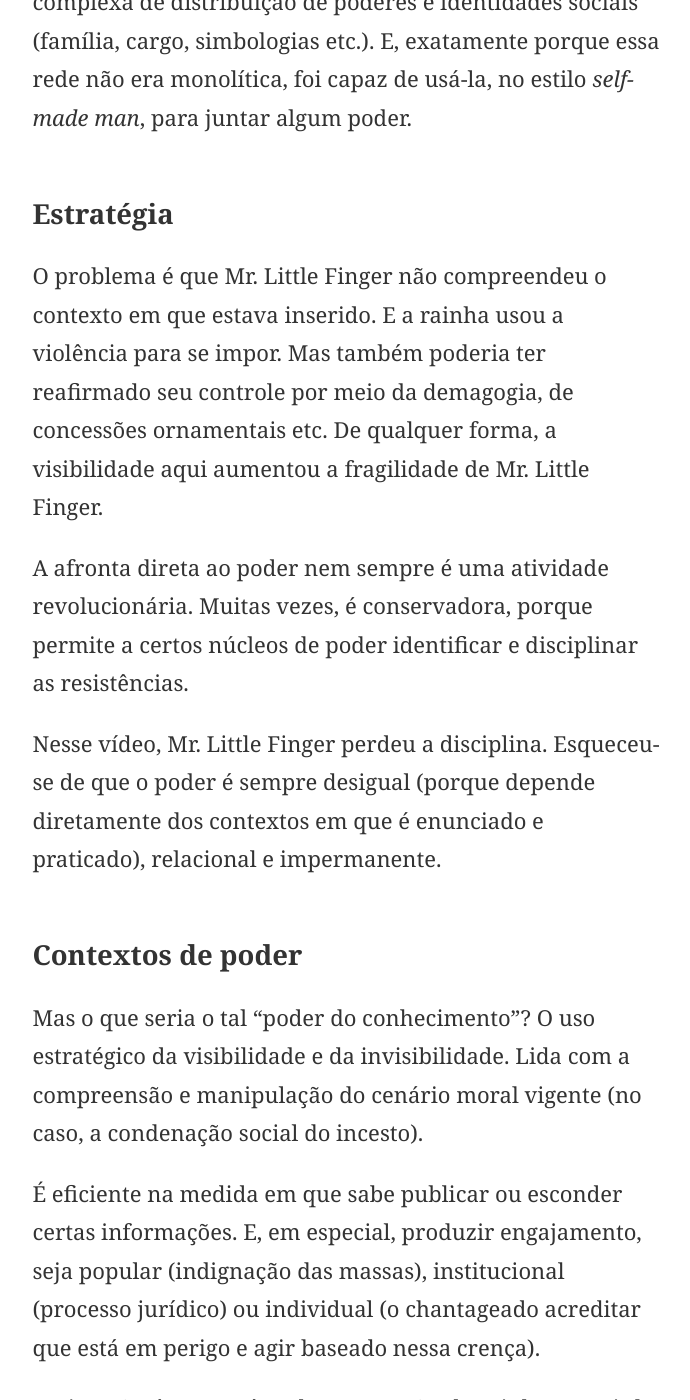
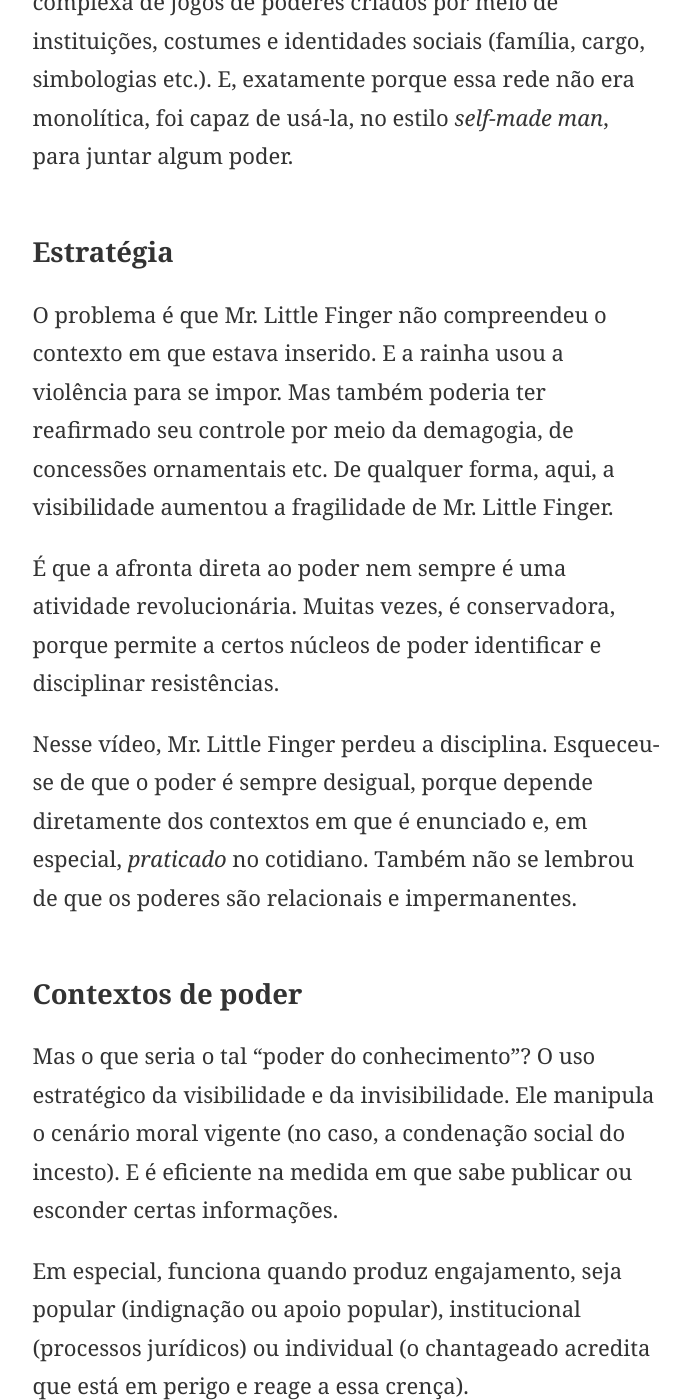
Before and after one commit to eduf/eduf.github.com, a Jekyll site: the page built from _posts/2013-07-02-game-of-thrones-e-as-manifestacoes-no-brasil.md, in a window 1280 px wide and 1400 px high, scrolled down 3378 px. Shown: the whole window, without its empty margins (294-984 px from the left). Built offline with Jekyll 4.4.1, drawn with Linux system fonts in a browser that asks for light colours; nearby versions of some CDN libraries; comment, search, counter and statistics services are not loaded; some of the changed text lies outside the part shown.

Commit message:
Mais ajustes no GoT

```diff
--- a/_posts/2013-07-02-game-of-thrones-e-as-manifestacoes-no-brasil.md
+++ b/_posts/2013-07-02-game-of-thrones-e-as-manifestacoes-no-brasil.md
@@ -25,31 +25,33 @@ O poder é um jogo, uma disputa, em ebulição constante. Não há um poder que
 
 Em contato uns com os outros, esses *núcleos de poder* sofrem mutações contínuas. Cada um deles tenta "sobreviver", manter-se estável e se reproduzir ao longo do tempo. Para isso, elabora inúmeras estratégias: leis, manifestações, instituições (como o exército etc).
 
-Mas, a partir da própria criação dessas estratégias, elas próprias se tornam núcleos concorrentes de poder. Portanto, as relações ficam cada vez mais complexas e múltiplas.
+Mas, a partir da criação dessas estratégias, elas próprias se tornam núcleos concorrentes de poder. Portanto, as relações ficam cada vez mais complexas, múltiplas. E *hackeáveis*, claro.
 
 ## A reafirmação do controle
 
-No vídeo acima, mesmo a rainha precisa reafirmar constantemente seu poder frente às possíveis ameaças que ela entende como externas — no caso, as chantagens de Mr. Little Finger. Cersei escolhe usar um dos núcleos de poder, o exército, para reafirmar seu ilusório monopólio do uso da violência. Naquele contexto, a estratégia *pareceu* funcionar: "poder é poder", ela diz.
+No vídeo acima, mesmo a rainha precisa reafirmar constantemente seu poder frente às possíveis ameaças que ela entende como externas — no caso, as chantagens de Mr. Little Finger. Cersei escolhe usar um dos núcleos de poder, o exército, para reafirmar seu ilusório monopólio do uso da violência. Naquele contexto, a estratégia *parece* funcionar: "poder é poder", ela diz.
 
-Mas havia muitas outras condições por trás daquela manobra de Cersei Lannister. Ela poderia ameaçar Mr. Little Finger, mas ainda precisaria de seus serviços. A faca no pescoço era uma espécie de confissão de que seu (digamos) Serviço de Inteligência não era suficiente para gerenciar o governo. Uma confissão de que poder, afinal, não é tão poder assim.
+Mas havia muitas outras condições limitadoras por trás da exibição de Cersei Lannister. Ela poderia ameaçar Mr. Little Finger, mas ainda precisaria de seus serviços. Assim, a faca no pescoço era uma espécie de confissão de que seu (digamos) Serviço de Inteligência não era suficiente para gerenciar o governo. Uma confissão de que poder, afinal, não é tão poder assim.
 
-Mr. Little Finger sabia que estava inserido numa rede complexa de distribuição de poderes e identidades sociais (família, cargo, simbologias etc.). E, exatamente porque essa rede não era monolítica, foi capaz de usá-la, no estilo *self-made man*, para juntar algum poder.
+Mr. Little Finger sabia que estava inserido numa rede complexa de jogos de poderes criados por meio de instituições, costumes e identidades sociais (família, cargo, simbologias etc.). E, exatamente porque essa rede não era monolítica, foi capaz de usá-la, no estilo *self-made man*, para juntar algum poder.
 
 ## Estratégia
 
-O problema é que Mr. Little Finger não compreendeu o contexto em que estava inserido. E a rainha usou a violência para se impor. Mas também poderia ter reafirmado seu controle por meio da demagogia, de concessões ornamentais etc. De qualquer forma, a visibilidade aqui aumentou a fragilidade de Mr. Little Finger.
+O problema é que Mr. Little Finger não compreendeu o contexto em que estava inserido. E a rainha usou a violência para se impor. Mas também poderia ter reafirmado seu controle por meio da demagogia, de concessões ornamentais etc. De qualquer forma, aqui, a visibilidade aumentou a fragilidade de Mr. Little Finger.
 
-A afronta direta ao poder nem sempre é uma atividade revolucionária. Muitas vezes, é conservadora, porque permite a certos núcleos de poder identificar e disciplinar as resistências.
+É que a afronta direta ao poder nem sempre é uma atividade revolucionária. Muitas vezes, é conservadora, porque permite a certos núcleos de poder identificar e disciplinar resistências.
 
-Nesse vídeo, Mr. Little Finger perdeu a disciplina. Esqueceu-se de que o poder é sempre desigual (porque depende diretamente dos contextos em que é enunciado e praticado), relacional e impermanente.
+Nesse vídeo, Mr. Little Finger perdeu a disciplina. Esqueceu-se de que o poder é sempre desigual, porque depende diretamente dos contextos em que é enunciado e, em especial, *praticado* no cotidiano. Também não se lembrou de que os poderes são relacionais e impermanentes.
 
 ## Contextos de poder
 
-Mas o que seria o tal "poder do conhecimento"? O uso estratégico da visibilidade e da invisibilidade. Lida com a compreensão e manipulação do cenário moral vigente (no caso, a condenação social do incesto).
+Mas o que seria o tal "poder do conhecimento"? O uso estratégico da visibilidade e da invisibilidade. Ele manipula o cenário moral vigente (no caso, a condenação social do incesto). E é eficiente na medida em que sabe publicar ou esconder certas informações.
 
-É eficiente na medida em que sabe publicar ou esconder certas informações. E, em especial, produzir engajamento, seja popular (indignação das massas), institucional (processo jurídico) ou individual (o chantageado acreditar que está em perigo e agir baseado nessa crença).
+Em especial, funciona quando produz engajamento, seja popular (indignação ou apoio popular), institucional (processos jurídicos) ou individual (o chantageado acredita que está em perigo e reage a essa crença).
 
-Assim, não é que, após a demonstração da rainha, Mr. Little Finger deixou de ter poder. Ele apenas foi temporariamente ineficiente em seu próprio jogo. Não conseguiu produzir o *efeito* de poder que desejava.
+Assim, não é que, após a demonstração da rainha, Mr. Little Finger tenha deixado de ter poder. Ele apenas foi temporariamente ineficiente em seu próprio jogo. Não conseguiu produzir o *efeito* de poder que desejava.
+
+Resumindo, a eficácia do poder é limitada pela própria dinâmica do jogo político. E a desigualdade dessa limitação é conferida pelos contextos em que ele é exercido. Assim, é necessário ficar atento tanto aos níveis *macro* quanto aos *micropolíticos*.
 
 ## Onde é que você quer chegar?
 
```
